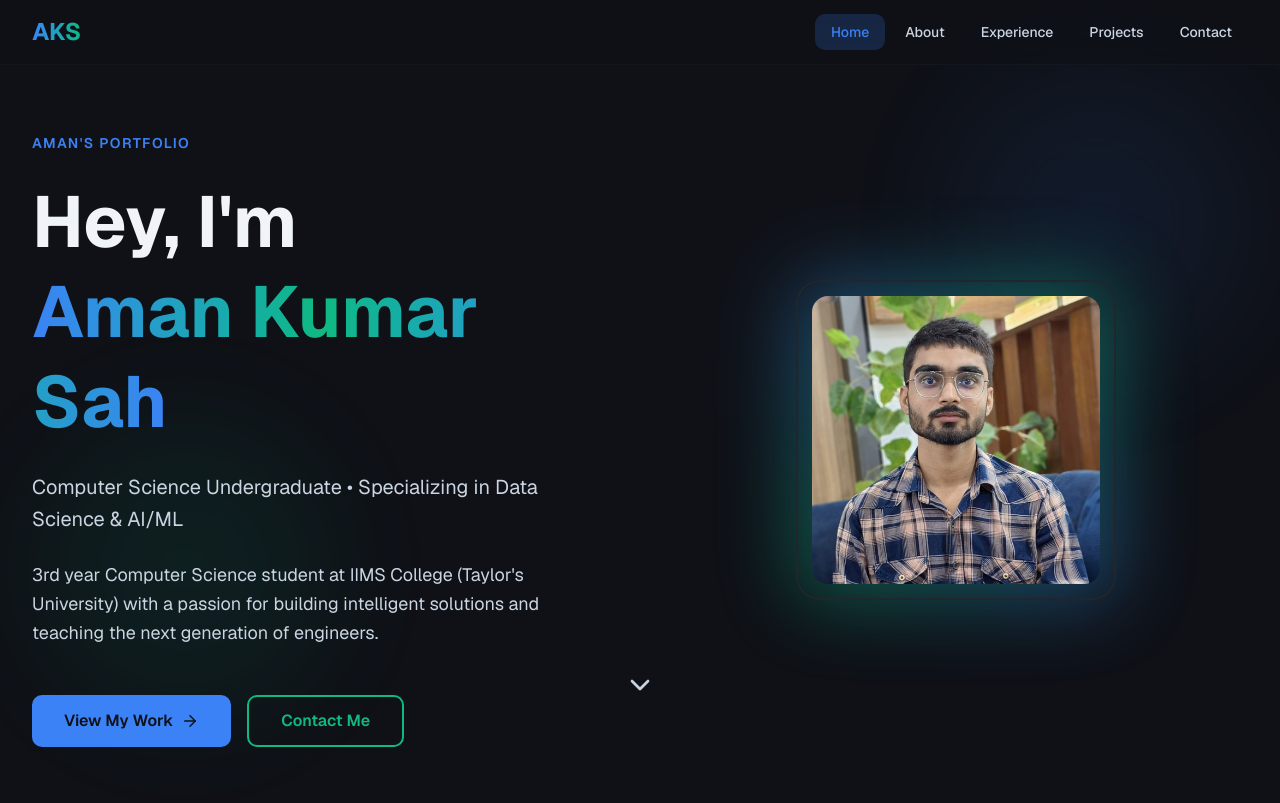
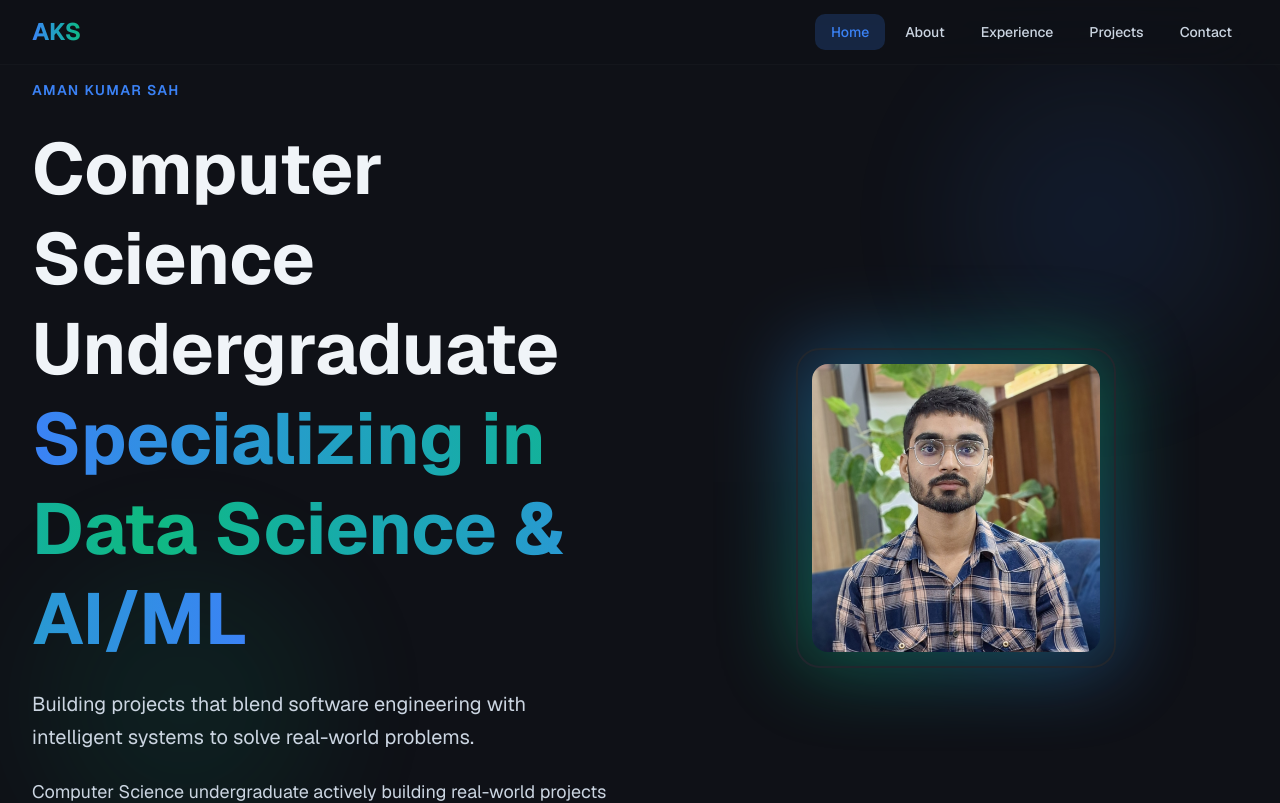
Before and after one commit to aman000sah/aman-portfolio, a Next.js app: page / in a window 1280 px wide. Shown: the top 803 px of the page. Built offline with nearby package versions, Linux system fonts and the light colour scheme.

Commit message:
more_and_more_title_changes

```diff
--- a/app/page.tsx
+++ b/app/page.tsx
@@ -103,21 +103,20 @@ export default function Portfolio() {
             <div className="space-y-6 sm:space-y-8 animate-in fade-in slide-in-from-left-8 duration-1000">
               <div className="space-y-4 sm:space-y-6">
                 <p className="text-primary font-semibold tracking-widest uppercase text-xs sm:text-sm">
-                  Aman's Portfolio
+                  Aman Kumar Sah
                 </p>
                 <h1 className="text-4xl sm:text-5xl md:text-6xl lg:text-7xl font-bold leading-tight">
-                  Hey, I'm
+                  Computer Science Undergraduate
                   <br />
                   <span className="bg-gradient-to-r from-primary via-accent to-primary bg-clip-text text-transparent">
-                    Aman Kumar Sah
+                    Specializing in Data Science & AI/ML
                   </span>
                 </h1>
                 <p className="text-base sm:text-lg md:text-xl text-muted-foreground leading-relaxed max-w-xl">
-                  Computer Science Undergraduate • Specializing in Data Science & AI/ML
+                  Building projects that blend software engineering with intelligent systems to solve real-world problems.
                 </p>
                 <p className="text-sm sm:text-base md:text-lg text-muted-foreground leading-relaxed max-w-xl">
-                  3rd year Computer Science student at IIMS College (Taylor's University) with a passion for building
-                  intelligent solutions and teaching the next generation of engineers.
+                  Computer Science undergraduate actively building real-world projects & Educator at School where i teach and lead the IT department.
                 </p>
               </div>
 
```
